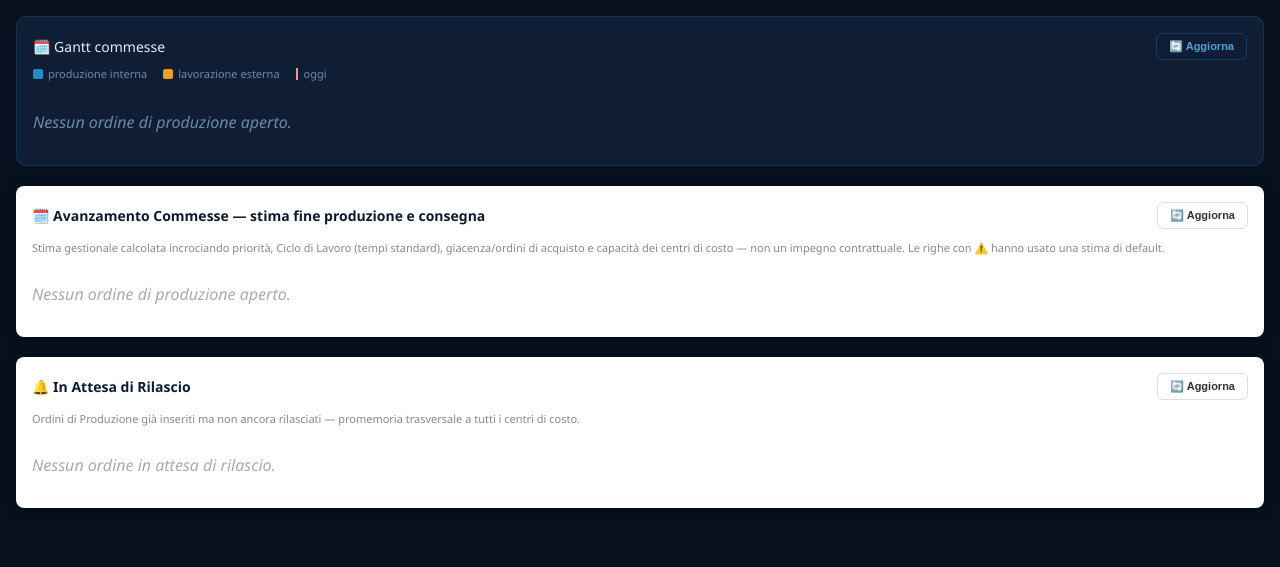
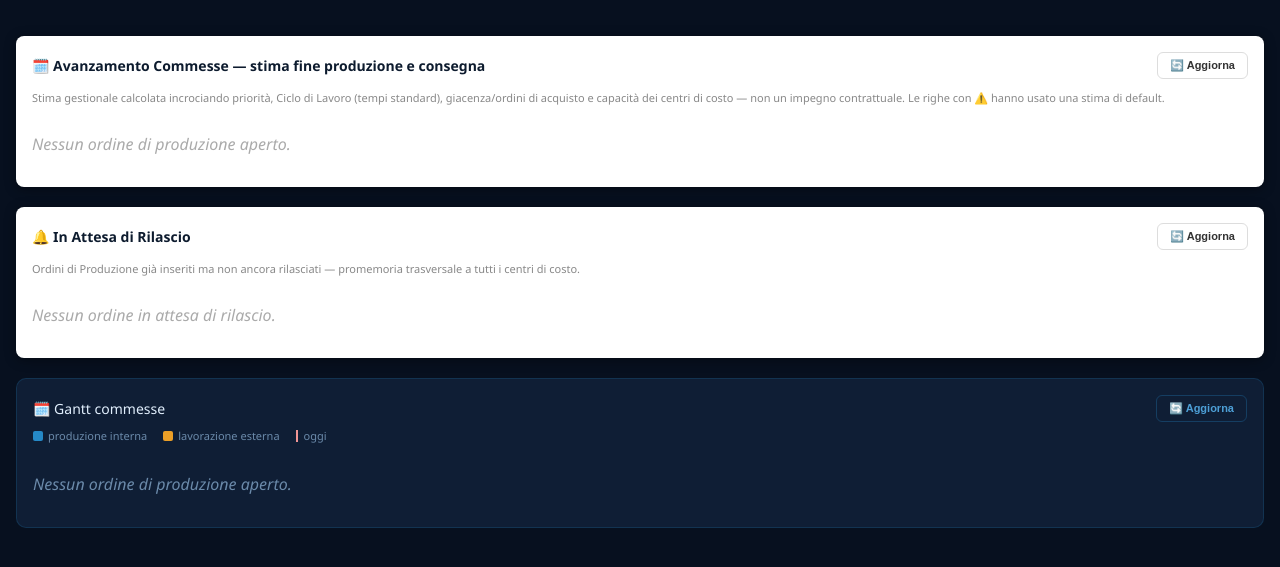
Before and after one commit to IronLogistica/IronProduction, a Flask app: page /kpi/embed in a window 1280 px wide. Shown: the top 567 px of the page. Run offline with Flask 3, Linux system fonts and the light colour scheme; data comes from the database, SQL or seed files in the repository; data that the repository does not hold is empty; parts of the project's set-up code (start-up, migrations or seed data) failed here and were passed over.

Commit message:
feat: spostato il Gantt Commesse in fondo alla pagina KPI dei monitor live
Su richiesta: nella vista compatta mostrata nei monitor/totem
dell'officina (kpi/embed.html), il Gantt Commesse era la prima sezione
in alto — spostato in fondo, dopo Avanzamento Commesse e In Attesa di
Rilascio, così l'attenzione va prima a quelle due (più operative per
chi guarda il monitor durante il lavoro).

Nessuna modifica alla pagina principale di Angelo (kpi/index.html,
/kpi) — solo alla copia embed mostrata nei monitor, come richiesto.
Nessuna modifica alla logica di caricamento dati (ogni sezione popola
il proprio blocco per id, indipendente dalla posizione nel DOM).

```diff
--- a/templates/kpi/embed.html
+++ b/templates/kpi/embed.html
@@ -21,19 +21,6 @@
 </head>
 <body>
 
-<div style="background:#0f1e35;border-radius:10px;border:1px solid rgba(30,111,165,.25);padding:16px">
-  <div style="display:flex;justify-content:space-between;align-items:center;margin-bottom:4px">
-    <div style="font-weight:500;font-size:14px;color:#e0eefc">🗓️ Gantt commesse</div>
-    <button class="btn" onclick="caricaGanttCommesse()">🔄 Aggiorna</button>
-  </div>
-  <div style="font-size:11px;color:#6b8aaa;margin:6px 0 14px;display:flex;gap:16px">
-    <span><span style="display:inline-block;width:10px;height:10px;background:#2589c7;border-radius:2px;margin-right:5px;vertical-align:-1px"></span>produzione interna</span>
-    <span><span style="display:inline-block;width:10px;height:10px;background:#eb9f27;border-radius:2px;margin-right:5px;vertical-align:-1px"></span>lavorazione esterna</span>
-    <span><span style="display:inline-block;width:2px;height:12px;background:#f09595;margin-right:6px;vertical-align:-2px"></span>oggi</span>
-  </div>
-  <div id="gantt-commesse-box" style="overflow-x:auto;color:#c8ddf0">Caricamento...</div>
-</div>
-
 <div style="background:#fff;border-radius:var(--radius);box-shadow:var(--shadow);padding:16px;margin-top:20px">
   <div style="display:flex;justify-content:space-between;align-items:center;margin-bottom:4px">
     <div style="font-weight:800;font-size:14px;color:var(--dark)">🗓️ Avanzamento Commesse — stima fine produzione e consegna</div>
@@ -55,6 +42,22 @@
     Ordini di Produzione già inseriti ma non ancora rilasciati — promemoria trasversale a tutti i centri di costo.
   </p>
   <div id="in-attesa-rilascio-box" style="overflow-x:auto">Caricamento...</div>
+</div>
+
+<!-- Gantt commesse spostato in fondo (su richiesta): nella vista monitor/totem
+     l'attenzione va prima ad Avanzamento Commesse e In Attesa di Rilascio,
+     il Gantt resta disponibile ma non è più la prima cosa che si vede. -->
+<div style="background:#0f1e35;border-radius:10px;border:1px solid rgba(30,111,165,.25);padding:16px;margin-top:20px">
+  <div style="display:flex;justify-content:space-between;align-items:center;margin-bottom:4px">
+    <div style="font-weight:500;font-size:14px;color:#e0eefc">🗓️ Gantt commesse</div>
+    <button class="btn" onclick="caricaGanttCommesse()">🔄 Aggiorna</button>
+  </div>
+  <div style="font-size:11px;color:#6b8aaa;margin:6px 0 14px;display:flex;gap:16px">
+    <span><span style="display:inline-block;width:10px;height:10px;background:#2589c7;border-radius:2px;margin-right:5px;vertical-align:-1px"></span>produzione interna</span>
+    <span><span style="display:inline-block;width:10px;height:10px;background:#eb9f27;border-radius:2px;margin-right:5px;vertical-align:-1px"></span>lavorazione esterna</span>
+    <span><span style="display:inline-block;width:2px;height:12px;background:#f09595;margin-right:6px;vertical-align:-2px"></span>oggi</span>
+  </div>
+  <div id="gantt-commesse-box" style="overflow-x:auto;color:#c8ddf0">Caricamento...</div>
 </div>
 
 <script>
```
